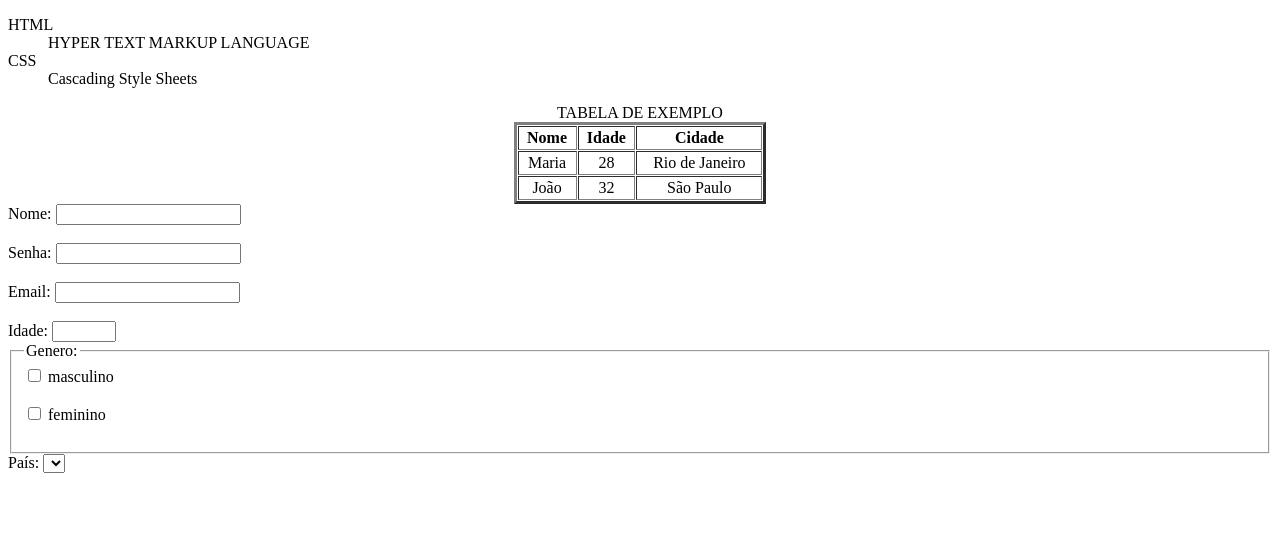
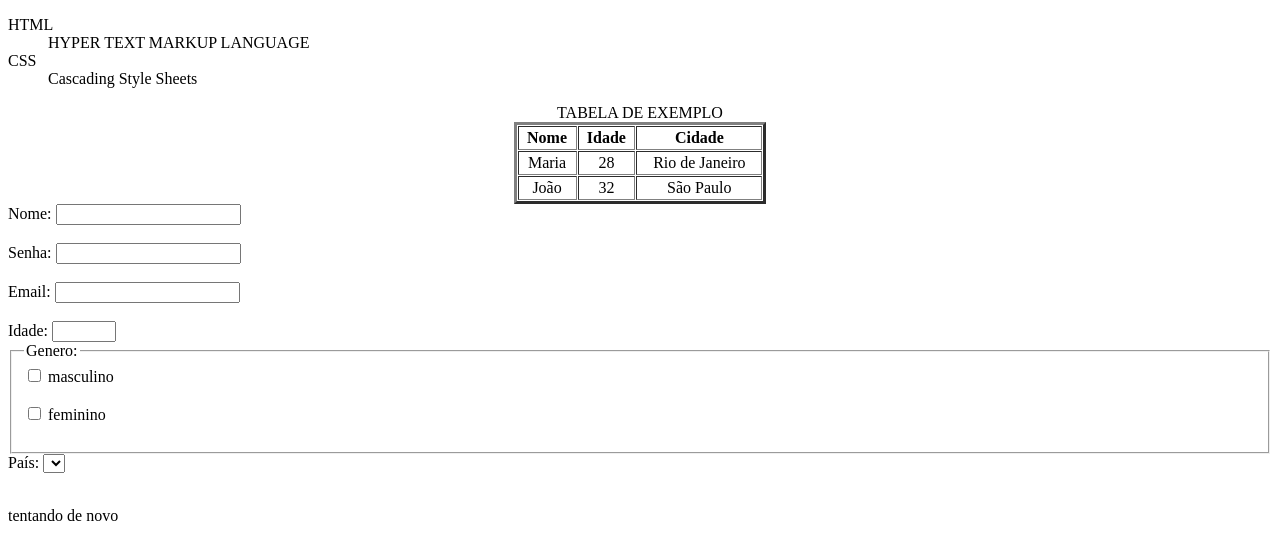
Before and after one commit to figueiredojon/learning-programming, a plain HTML site: page aula2208.html in a window 1280 px wide. Drawn offline with Linux system fonts and the light colour scheme.

Commit message:
tentando alterar

```diff
--- a/aula2208.html
+++ b/aula2208.html
@@ -77,7 +77,7 @@
 
 </form>
 
-
+<p>tentando de novo</p>
 
 
 </body>
```
